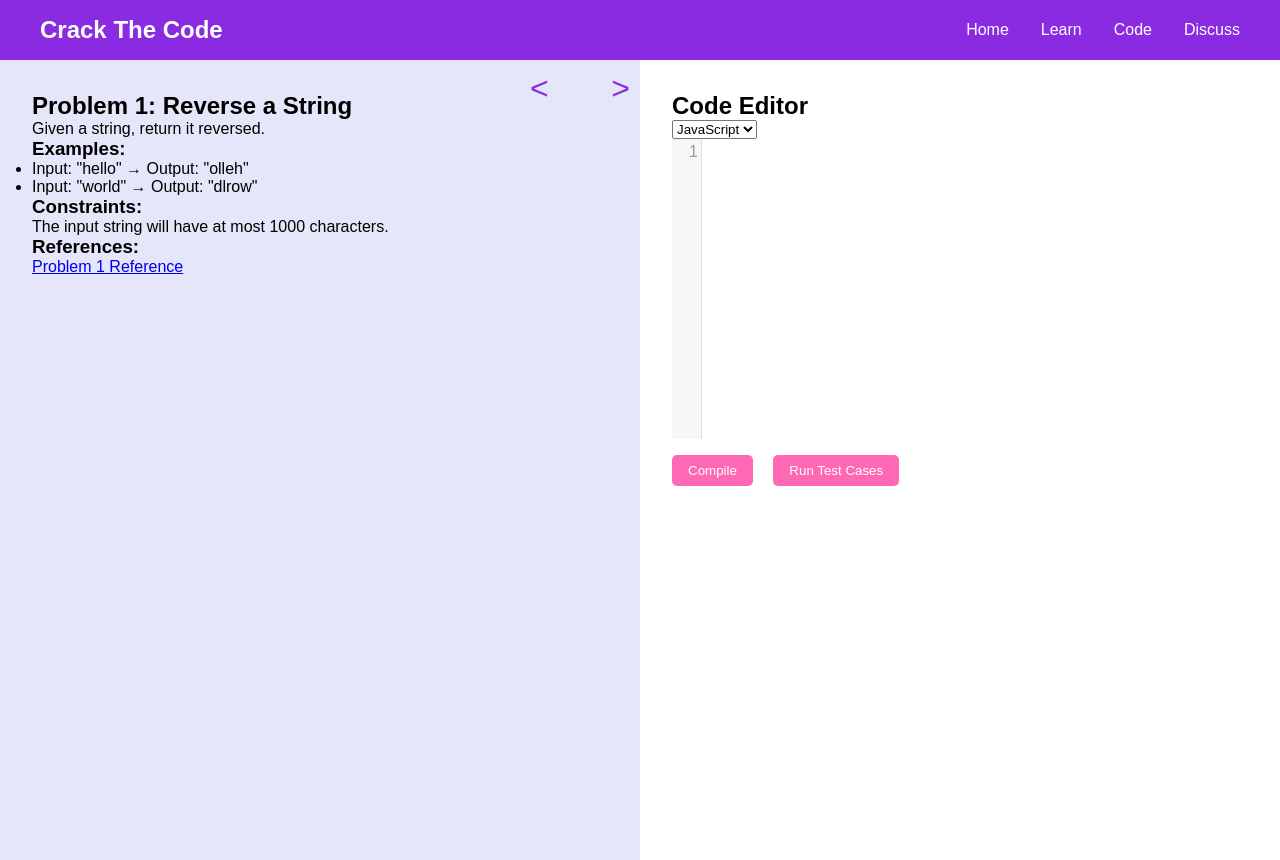
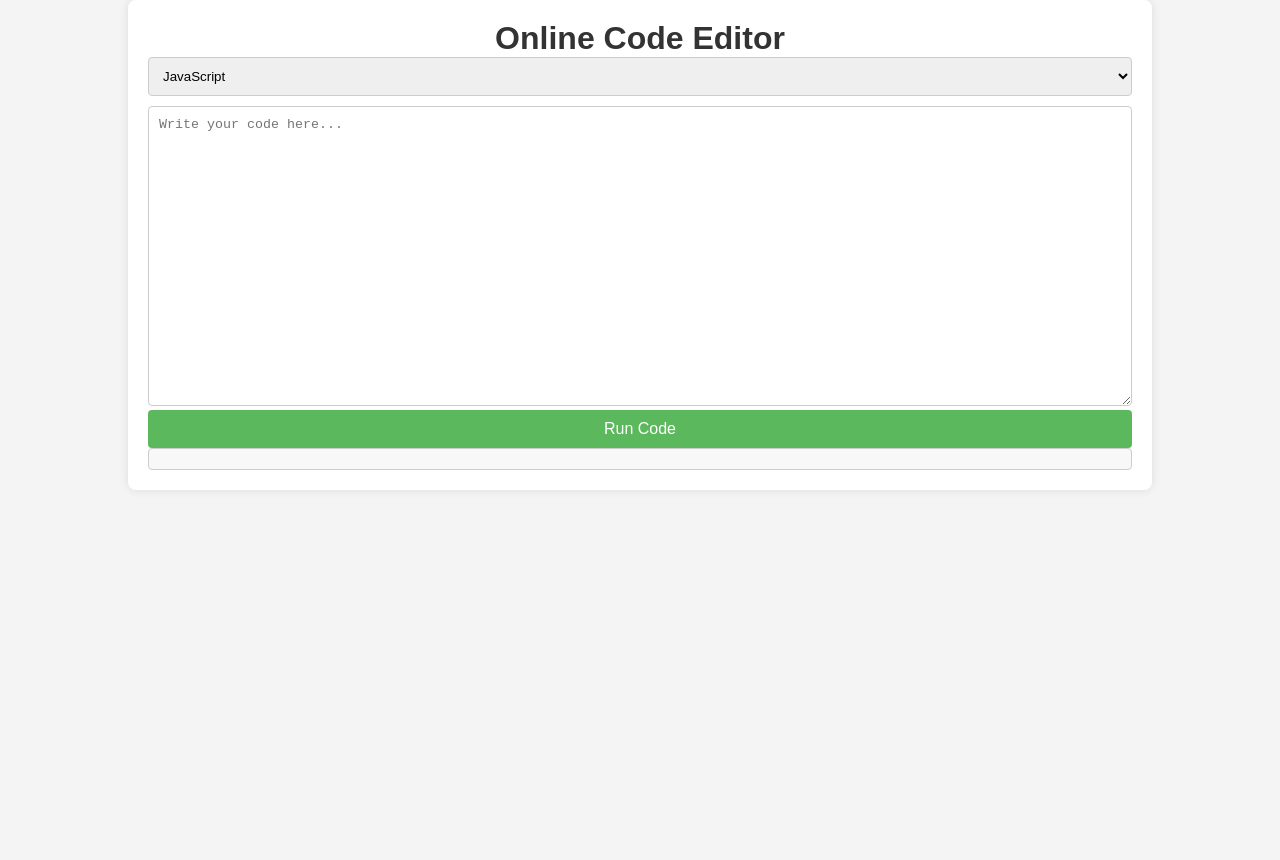
Before and after one commit to anushreejha/crack-the-code, a plain HTML site: page code.html in a window 1280 px wide. After the commit the page ends 800 px from the top, so only its background shows below. Drawn offline with nearby package versions, Linux system fonts and the light colour scheme.

Commit message:
working code editor added

```diff
--- a/code.html
+++ b/code.html
@@ -3,75 +3,23 @@
 <head>
     <meta charset="UTF-8">
     <meta name="viewport" content="width=device-width, initial-scale=1.0">
-    <title>Code Compiler</title>
+    <title>Online Code Editor</title>
     <link rel="stylesheet" href="styles/style.css">
     <link rel="stylesheet" href="styles/code.css">
-    <link rel="stylesheet" href="https://cdnjs.cloudflare.com/ajax/libs/codemirror/5.65.0/codemirror.min.css">
-    <script src="https://cdnjs.cloudflare.com/ajax/libs/codemirror/5.65.0/codemirror.min.js"></script>
-    <script src="https://cdnjs.cloudflare.com/ajax/libs/codemirror/5.65.0/mode/javascript/javascript.min.js"></script>
-    <script src="https://cdnjs.cloudflare.com/ajax/libs/codemirror/5.65.0/mode/python/python.min.js"></script>
 </head>
 <body>
-    <nav class="navbar">
-        <div class="navbar-content">
-            <a href="index.html" class="logo">Crack The Code</a>
-            <div class="nav-links">
-                <a href="index.html">Home</a>
-                <a href="learn.html">Learn</a>
-                <a href="code.html">Code</a>
-                <a href="discuss.html">Discuss</a>
-            </div>
-        </div>
-    </nav>
-
     <div class="container">
-        <div class="questions">
-            <div class="nav-arrows">
-                <button class="arrow" id="prev-question">&lt;</button>
-                <button class="arrow" id="next-question">&gt;</button>
-            </div>
-            <h2 id="problem-title">Problem 1: Reverse a String</h2>
-            <p id="problem-description">Given a string, return it reversed.</p>
-            <h3>Examples:</h3>
-            <ul id="examples-list">
-                <li>Input: "hello" → Output: "olleh"</li>
-                <li>Input: "world" → Output: "dlrow"</li>
-            </ul>
-            <h3>Constraints:</h3>
-            <p id="problem-constraints">The input string will have at most 1000 characters.</p>
-            <h3>References:</h3>
-            <p><a href="https://example.com/problem1">Problem 1 Reference</a></p>
-        </div>
-
-        <div class="editor">
-            <h2>Code Editor</h2>
-            <select id="language-select">
-                <option value="javascript">JavaScript</option>
-                <option value="python">Python</option>
-            </select>
-            <textarea id="code" name="code"></textarea>
-            <div class="button-container">
-                <button class="button" id="compile-button">Compile</button>
-                <button class="button" id="test-button">Run Test Cases</button>
-            </div>
-            <pre id="output"></pre>
-        </div>
+        <h1>Online Code Editor</h1>
+        <select id="language-select">
+            <option value="javascript">JavaScript</option>
+            <option value="python">Python</option>
+            <option value="c">C</option>
+        </select>
+        <textarea id="code" name="code" placeholder="Write your code here..."></textarea>
+        <button id="run-button">Run Code</button>
+        <pre id="output"></pre>
     </div>
 
     <script src="scripts/code.js"></script>
-    <script>
-        // Initialize CodeMirror
-        const codeMirror = CodeMirror.fromTextArea(document.getElementById("code"), {
-            lineNumbers: true,
-            mode: "javascript",
-            theme: "default"
-        });
-
-        // Change mode based on selected language
-        document.getElementById("language-select").addEventListener("change", function() {
-            const mode = this.value;
-            codeMirror.setOption("mode", mode);
-        });
-    </script>
 </body>
 </html>
--- a/scripts/code.js
+++ b/scripts/code.js
@@ -1,69 +1,64 @@
-// Initialize CodeMirror
-const codeMirror = CodeMirror.fromTextArea(document.getElementById("code"), {
-    lineNumbers: true,
-    mode: "javascript",
-    theme: "default"
-});
+const RAPIDAPI_KEY = '3c0ff122aemsh4334aacc701864fp125f27jsn851347e2201a'; // Your RapidAPI key
 
-// Sample problems
-const problems = [
-    {
-        title: "Reverse a String",
-        description: "Given a string, return it reversed.",
-        examples: [
-            { input: '"hello"', output: '"olleh"' },
-            { input: '"world"', output: '"dlrow"' }
-        ],
-        constraints: "The input string will have at most 1000 characters.",
-        reference: "https://example.com/problem1"
-    },
-    // Add more problems as needed
-];
-
-let currentProblemIndex = 0;
-
-function loadProblem(index) {
-    const problem = problems[index];
-    document.getElementById("problem-title").innerText = `Problem ${index + 1}: ${problem.title}`;
-    document.getElementById("problem-description").innerText = problem.description;
-    const examplesList = problem.examples.map(example => `<li>Input: ${example.input} → Output: ${example.output}</li>`).join('');
-    document.getElementById("examples-list").innerHTML = examplesList;
-    document.getElementById("problem-constraints").innerText = problem.constraints;
+async function fetchWithRetry(url, options, retries = 5) {
+    for (let i = 0; i < retries; i++) {
+        const response = await fetch(url, options);
+        if (response.ok) {
+            return response;
+        }
+        if (response.status === 429) {
+            const waitTime = Math.pow(2, i) * 1000; // Exponential backoff
+            console.warn(`Rate limit exceeded. Retrying in ${waitTime / 1000} seconds...`);
+            await new Promise(resolve => setTimeout(resolve, waitTime));
+        } else {
+            throw new Error(`HTTP error! status: ${response.status}`);
+        }
+    }
+    throw new Error('Max retries reached');
 }
 
-document.getElementById("prev-question").addEventListener("click", () => {
-    if (currentProblemIndex > 0) {
-        currentProblemIndex--;
-        loadProblem(currentProblemIndex);
+// Run code function
+document.getElementById("run-button").addEventListener("click", async function() {
+    const sourceCode = document.getElementById("code").value;
+    const languageId = {
+        javascript: 63, // JavaScript
+        python: 71,     // Python
+        c: 48           // C
+    }[document.getElementById("language-select").value];
+
+    try {
+        // Create a submission
+        const submissionResponse = await fetchWithRetry('https://judge0-ce.p.rapidapi.com/submissions', {
+            method: 'POST',
+            headers: {
+                'Content-Type': 'application/json',
+                'x-rapidapi-key': '3c0ff122aemsh4334aacc701864fp125f27jsn851347e2201a', // Use the API key here
+                'x-rapidapi-host': 'judge0-ce.p.rapidapi.com'
+            },
+            body: JSON.stringify({
+                source_code: sourceCode,
+                language_id: languageId,
+                stdin: '',
+                expected_output: ''
+            })
+        });
+
+        const submissionData = await submissionResponse.json();
+        const token = submissionData.token; // Get the token for the submission
+
+        // Check the submission result
+        const resultResponse = await fetchWithRetry(`https://judge0-ce.p.rapidapi.com/submissions/${token}?base64_encoded=false`, {
+            method: 'GET',
+            headers: {
+                'x-rapidapi-key': RAPIDAPI_KEY, // Use the API key here
+                'x-rapidapi-host': 'judge0-ce.p.rapidapi.com'
+            }
+        });
+
+        const resultData = await resultResponse.json();
+        document.getElementById("output").textContent = resultData.stdout || resultData.stderr || 'No output';
+    } catch (error) {
+        console.error('Error:', error);
+        document.getElementById("output").textContent = 'Error: ' + error.message;
     }
 });
-
-document.getElementById("next-question").addEventListener("click", () => {
-    if (currentProblemIndex < problems.length - 1) {
-        currentProblemIndex++;
-        loadProblem(currentProblemIndex);
-    }
-});
-
-// Compile button functionality
-document.getElementById("compile-button").addEventListener("click", () => {
-    const code = codeMirror.getValue();
-    const language = document.getElementById("language-select").value; // Get selected language
-    let output;
-
-    try {
-        if (language === "javascript") {
-            output = eval(code); // Execute JavaScript code
-        } else if (language === "python") {
-            // Simulate Python execution (you can use a library like Brython for real execution)
-            output = "Python execution not supported in this demo.";
-        }
-    } catch (error) {
-        output = error.message; // Capture any errors
-    }
-
-    document.getElementById("output").textContent = output;
-});
-
-// Load the first problem on page load
-loadProblem(currentProblemIndex);
--- a/styles/code.css
+++ b/styles/code.css
@@ -1,82 +1,61 @@
-.container {
-    display: flex;
-    height: 100vh;
+body {
+    font-family: Arial, sans-serif;
+    background-color: #f4f4f4;
+    margin: 0;
+    padding: 0;
 }
 
-.questions {
-    flex: 1;
-    background-color: var(--light-purple);
-    padding: 2rem;
-    overflow-y: auto;
-    position: relative;
+.container {
+    width: 80%;
+    margin: 0 auto;
+    padding: 20px;
+    background-color: #fff;
+    box-shadow: 0 0 10px rgba(0, 0, 0, 0.1);
+    border-radius: 8px;
 }
 
-.editor {
-    flex: 1;
-    background-color: var(--white);
-    padding: 2rem;
-    position: relative;
+h1 {
+    text-align: center;
+    color: #333;
 }
 
-.button-container {
-    margin-top: 1rem;
+select {
+    width: 100%;
+    padding: 10px;
+    margin-bottom: 10px;
+    border: 1px solid #ccc;
+    border-radius: 4px;
 }
 
-.button {
-    background-color: var(--pink);
-    color: var(--white);
-    padding: 0.5rem 1rem;
-    border: none;
-    border-radius: 5px;
-    cursor: pointer;
-    margin-right: 1rem;
+textarea {
+    width: 100%;
+    height: 300px;
+    border: 1px solid #ccc;
+    border-radius: 4px;
+    padding: 10px;
+    font-family: monospace;
 }
 
-.button:hover {
-    background-color: var(--primary-purple);
+button {
+    width: 100%;
+    padding: 10px;
+    background-color: #5cb85c;
+    color: white;
+    border: none;
+    border-radius: 4px;
+    cursor: pointer;
+    font-size: 16px;
 }
 
-.nav-arrows {
-    position: absolute;
-    top: 10px; /* Adjusted for better positioning */
-    right: 10px; /* Adjusted for better positioning */
-    display: flex;
-    justify-content: space-between;
-    width: 100px; /* Fixed width for buttons */
+button:hover {
+    background-color: #4cae4c;
 }
 
-.arrow {
-    background: none;
-    border: none;
-    font-size: 2rem;
-    cursor: pointer;
-    color: var(--primary-purple); /* Color for arrows */
+pre {
+    background-color: #f8f8f8;
+    padding: 10px;
+    border: 1px solid #ccc;
+    border-radius: 4px;
+    white-space: pre-wrap; /* Allows wrapping */
+    word-wrap: break-word; /* Break long words */
 }
-
-#myselect {
-    -webkit-appearance: none;
-    -moz-appearance: none;
-    appearance: none;
-    width: 100%;
-    max-width: 400px;
-    padding: 6px 12px;
-    border-radius: 4px;
-    border: 1px solid #cbd1d8;
-    font-size: 1rem;
-    line-height: 1.5;
-    background: #fff url(../img/down.svg) no-repeat center right 12px / 18px 18px;
-    transition: all .2s ease-in-out;
-  }
-  .myselect::-ms-expand {
-    display: none;
-  }
-
-  .myselect:focus {
-    outline: 0;
-    border-color: #7bbaff;
-    box-shadow: 0 0 0 3px rgba(0, 121, 250, .3);
-  }
-
-  h1 {
-    font-size: 1.5rem;
-  }
```
